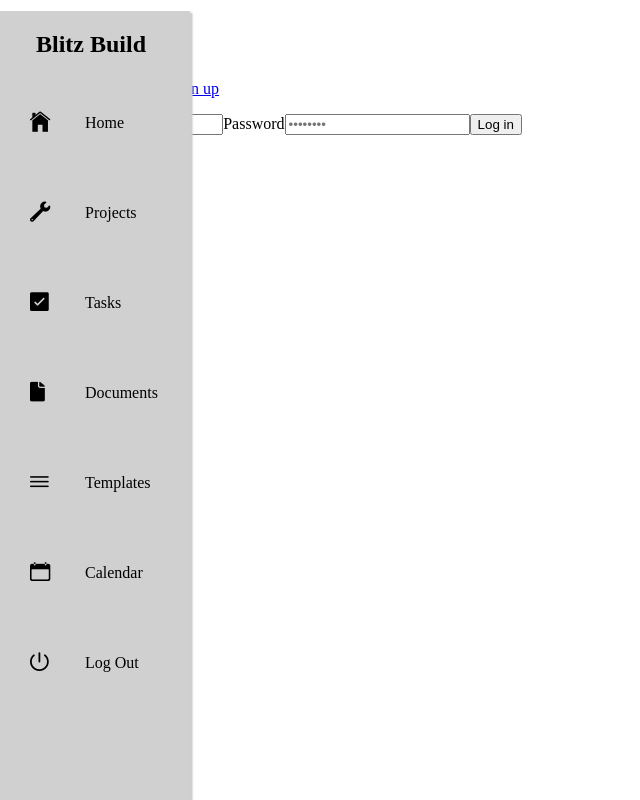
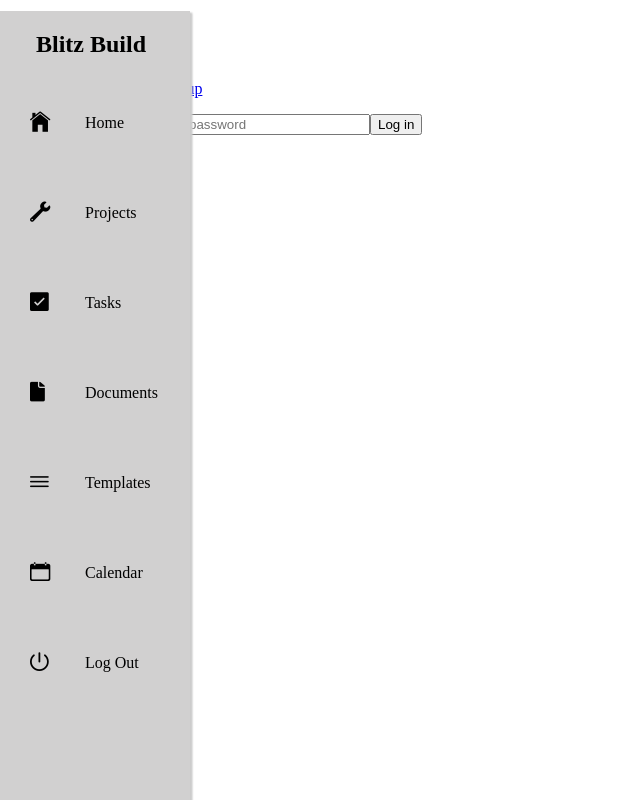
Before and after one commit to mharley12345/blitz-build-fe, a React (Create React App) app in the folder blitz-build/: page / in a window 1280 px wide. Shown: the whole page, without its empty margins (0-640 px from the left). Built offline with nearby package versions, Linux system fonts and the light colour scheme.

Commit message:
login done, projects WIP

```diff
--- a/blitz-build/src/App.js
+++ b/blitz-build/src/App.js
@@ -1,68 +1,64 @@
 import React from "react";
 import { Switch } from "react-router";
 import { BrowserRouter as Router, Route } from "react-router-dom";
-import Login from './components/auth/Login'
-import Signup from './components/auth/Signup'
-import NavBar from './components/NavBar'
+import Login from "./components/auth/Login";
+import Signup from "./components/auth/Signup";
+import NavBar from "./components/NavBar";
+import Dashboard from "./components/dashboard/index";
+//SWITCH INDEX TO DASHBOARD AFTER LC CHANGES HIS FILE NAME
 
 function App() {
   const navLinks = [
     {
-         text: 'Home',
-         path: '/',
+      text: "Home",
+      path: "/",
       icon: "ion-ios-home"
     },
     {
-        text: 'Projects',
-        path: '/projects',
-        icon: 'ion-ios-build'
+      text: "Projects",
+      path: "/projects",
+      icon: "ion-ios-build"
     },
     {
-        text: 'Tasks',
-        path: '/tasks',
-        icon: 'ion-ios-checkbox'
+      text: "Tasks",
+      path: "/tasks",
+      icon: "ion-ios-checkbox"
     },
     {
-        text: 'Documents',
-        path: '/documents',
-        icon: 'ion-ios-document'
+      text: "Documents",
+      path: "/documents",
+      icon: "ion-ios-document"
     },
     {
-        text: 'Templates',
-        path: '/templates',
-        icon: 'ion-ios-menu'
+      text: "Templates",
+      path: "/templates",
+      icon: "ion-ios-menu"
     },
     {
-        text: 'Calendar',
-        path: '/calendar',
-        icon: 'ion-ios-calendar'
+      text: "Calendar",
+      path: "/calendar",
+      icon: "ion-ios-calendar"
     },
     {
-        text: 'Log Out',
-        path: '/log-out',
-        icon: 'ion-ios-power'
-      },
-     ]
-
+      text: "Log Out",
+      path: "/log-out",
+      icon: "ion-ios-power"
+    }
+  ];
 
   return (
-
-
     <Router>
-
       <NavBar
-         navLinks ={ navLinks }
+        navLinks={navLinks}
         //  logo={ logo }
       />
 
       <Switch>
-        <Route path="/" exact component={Login} />
-        <Route path="/signup" exact component={Signup} />
+        <Route exact path="/" component={Login} />
+        <Route exact path="/signup" component={Signup} />
+        <Route exact path="/dashboard" component={Dashboard} />
       </Switch>
-
     </Router>
-
-
   );
 }
 
--- a/blitz-build/src/components/auth/Login.jsx
+++ b/blitz-build/src/components/auth/Login.jsx
@@ -1,20 +1,65 @@
-import React from "react";
-import { Link } from "react-router-dom"
+import React, { useState, useEffect } from "react";
+import { Link } from "react-router-dom";
+import axios from "axios";
 
-function Login() {
+const Login = props => {
+  const [form, setForm] = useState({ email: "", password: "" });
+
+  useEffect(() => {
+    const token = localStorage.getItem("token");
+
+    if (token) {
+      props.history.push("/dashboard");
+    } else {
+      console.log("no token");
+    }
+  }, [props.history]);
+
+  const changeHandler = e => {
+    setForm({ ...form, [e.target.name]: e.target.value });
+  };
+
+  const submitForm = e => {
+    e.preventDefault();
+
+    axios
+      .post("https://api-blitz-build-dev.herokuapp.com/api/login", form)
+      .then(res => {
+        console.log(res);
+
+        localStorage.setItem("uid", res.data.userObj.user.uid);
+        localStorage.setItem("token", res.data.token);
+
+        props.history.push("/dashboard");
+      })
+      .catch(err => {
+        console.log(err);
+      });
+  };
+
   return (
     <div>
       <h1>Login</h1>
-      <p>Already have an account? <Link to="/signup"> Sign up</Link></p>
-      <form>
-        <label>Email</label>
-        <input placeholder="john.doe@gmail.com" />
-        <label>Password</label>
-        <input placeholder="••••••••" />
-        <button>Log in</button>
+      <p>
+        Don't have an account? <Link to="/signup"> Sign up</Link>
+      </p>
+      <form onSubmit={submitForm}>
+        <input
+          name="email"
+          placeholder="email"
+          onChange={changeHandler}
+          value={form.email}
+        />
+        <input
+          name="password"
+          placeholder="password"
+          onChange={changeHandler}
+          value={form.password}
+        />
+        <button type="submit">Log in</button>
       </form>
     </div>
   );
-}
+};
 
 export default Login;
```
Also changed, not shown: blitz-build/src/components/projects/index.js (+25 -0 lines). Lines whose indentation alone changed are shown as unchanged.
